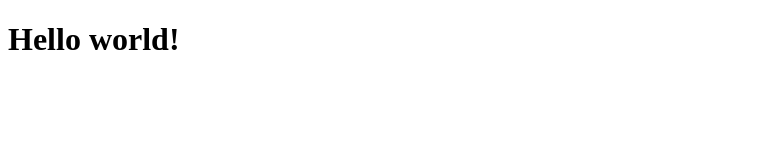
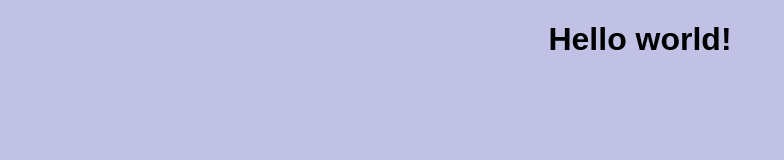
Before and after one commit to amdepaolo/hotwings-dangerus, a plain HTML site: page index.html in a window 1280 px wide. Shown: the whole page, without its empty margins (0-784 px from the left). Drawn offline with Linux system fonts and the light colour scheme.

Commit message:
add style.css, connect to index.html

```diff
--- a/index.html
+++ b/index.html
@@ -1,7 +1,8 @@
 <!DOCTYPE html>
 <html lang="en">
   <head>
-      <title>My Personal Website</title>
+    <link rel="stylesheet" href="style.css" />
+    <title>My Personal Website</title>
   </head>
   <body>
       <h1>Hello world!</h1>
--- /dev/null
+++ b/style.css
@@ -0,0 +1,7 @@
+body {
+    background: rgb(193, 193, 230);
+  }
+h1 {
+    font-family: sans-serif;
+    text-align: center;
+}
```
